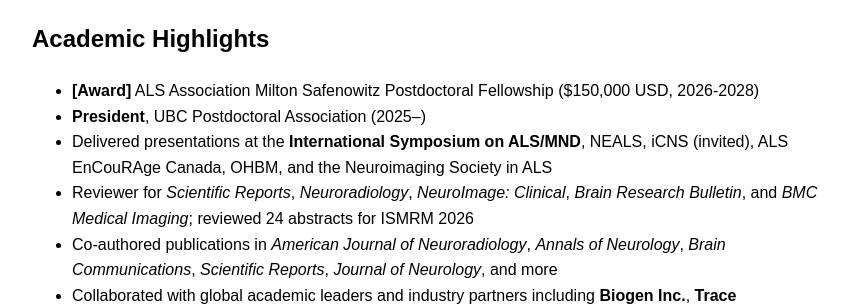
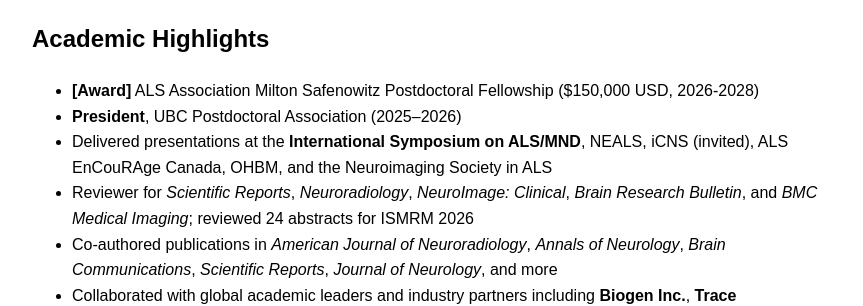
Before and after one commit to Pedram-Parnianpour/pedram-parnianpour.github.io, a Jekyll site: the page built from index.md, in a window 1280 px wide. Shown: the part 1448-1754 px from the top of the page, without its empty margins (208-1071 px from the left). Built offline with Jekyll 4.4.1, drawn with Linux system fonts in a browser that asks for light colours.

Commit message:
Update Postdoctoral Association presidency to 2025-2026

```diff
--- a/index.md
+++ b/index.md
@@ -27,7 +27,7 @@ I hold a **PhD in Neuroscience** from the University of Alberta, where I worked
 ## Academic Highlights
 
 * **[Award]** ALS Association Milton Safenowitz Postdoctoral Fellowship ($150,000 USD, 2026-2028)
-* **President**, UBC Postdoctoral Association (2025--)
+* **President**, UBC Postdoctoral Association (2025--2026)
 * Delivered presentations at the **International Symposium on ALS/MND**, NEALS, iCNS (invited), ALS EnCouRAge Canada, OHBM, and the Neuroimaging Society in ALS
 * Reviewer for *Scientific Reports*, *Neuroradiology*, *NeuroImage: Clinical*, *Brain Research Bulletin*, and *BMC Medical Imaging*; reviewed 24 abstracts for ISMRM 2026
 * Co-authored publications in *American Journal of Neuroradiology*, *Annals of Neurology*, *Brain Communications*, *Scientific Reports*, *Journal of Neurology*, and more
```
